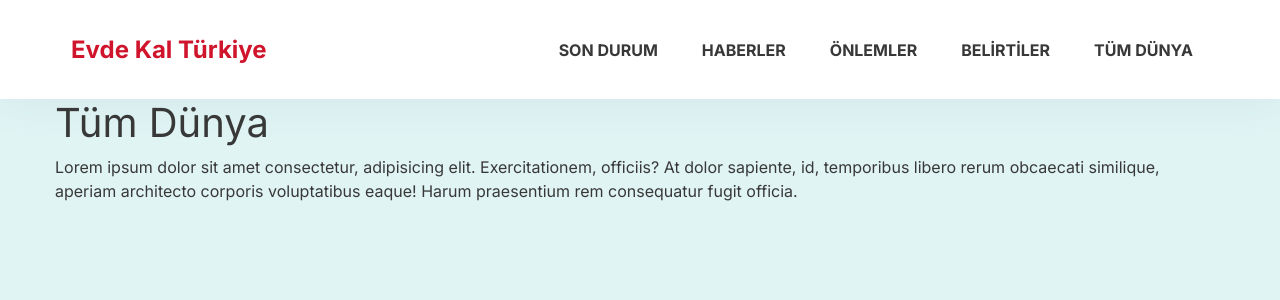
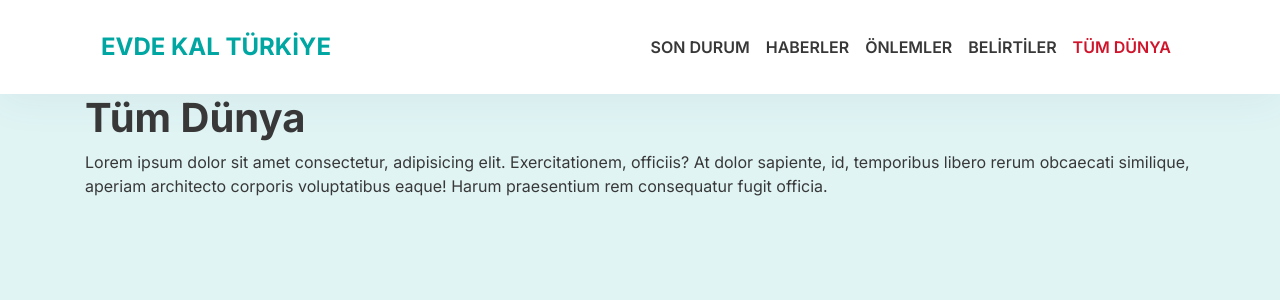
Before and after one commit to mavisland/covid19-turkey, a React (Create React App) app: page /dunya in a window 1280 px wide. Shown: the top 300 px of the page. Built offline with nearby package versions, Linux system fonts and the light colour scheme.

Commit message:
Header ve Ana Sayfa düzenlendi

```diff
--- a/src/components/App.js
+++ b/src/components/App.js
@@ -9,12 +9,9 @@ import Belirtiler from "../pages/Belirtiler";
 import Dunya from "../pages/Dunya";
 import SayfaBulunamadi from "../pages/SayfaBulunamadi";
 
-// import LatestCases from "./LatestCases";
-// import CaseCharts from "./CaseCharts";
-
 function App() {
   return (
-    <main className="app">
+    <div>
       <Header />
       <Switch>
         <Route exact path="/">
@@ -36,7 +33,7 @@ function App() {
           <SayfaBulunamadi />
         </Route>
       </Switch>
-    </main>
+    </div>
   );
 }
 
--- a/src/components/CaseCharts.js
+++ b/src/components/CaseCharts.js
@@ -1,6 +1,9 @@
 import React, { Component } from "react";
+
 import axios from "axios";
 import Chart from "react-apexcharts";
+
+import { Container, Row, Col } from "reactstrap";
 
 class CaseCharts extends Component {
   constructor(props) {
@@ -94,19 +97,40 @@ class CaseCharts extends Component {
     const { error, isLoaded, chartOptions, chartSeriesCases, chartSeriesDeaths } = this.state;
 
     if (error) {
-      return <div>Error: {error.message}</div>;
+      return (
+        <Container>
+          <div className="case total-death">
+            <div className="case-wrapper">
+              <span className="case-title">Hata oluştu...</span>
+              <span className="case-value">{error.message}</span>
+            </div>
+          </div>
+        </Container>
+      );
     }
 
     if (!isLoaded) {
-      return <div>Yükleniyor...</div>;
+      return (
+        <Container>
+          <div className="case active-case">
+            <div className="case-wrapper">
+              <span className="case-title">Yükleniyor...</span>
+            </div>
+          </div>
+        </Container>
+      );
     } else {
       return (
-        <div>
-          <div className="mixed-chart">
-            <Chart type="area" options={chartOptions} series={chartSeriesCases} />
-            <Chart type="area" options={chartOptions} series={chartSeriesDeaths} />
-          </div>
-        </div>
+        <Container>
+          <Row>
+            <Col md="6">
+              <Chart type="area" options={chartOptions} series={chartSeriesCases} />
+            </Col>
+            <Col md="6">
+              <Chart type="area" options={chartOptions} series={chartSeriesDeaths} />
+            </Col>
+          </Row>
+        </Container>
       );
     }
   }
--- a/src/components/Header.js
+++ b/src/components/Header.js
@@ -1,43 +1,50 @@
-import React from "react";
-import { Link, NavLink } from "react-router-dom";
+import React, { useState } from "react";
+import { Container, Collapse, Navbar, NavbarBrand, NavbarToggler, Nav, NavItem } from "reactstrap";
+import { NavLink as RouterLink } from "react-router-dom";
 
 function Header() {
+  const [isOpen, setIsOpen] = useState(false);
+  const toggle = () => setIsOpen(!isOpen);
+
   return (
     <div className="header">
-      <div className="container">
-        <div className="navbar">
-          <Link to="/" exact className="logo">
+      <Container>
+        <Navbar light expand="md">
+          <NavbarBrand href="/" className="text-primary">
             Evde Kal Türkiye
-          </Link>
-          <ul className="menu">
-            <li>
-              <NavLink exact activeClassName="active" to="/">
-                Son Durum
-              </NavLink>
-            </li>
-            <li>
-              <NavLink activeClassName="active" to="/haberler">
-                Haberler
-              </NavLink>
-            </li>
-            <li>
-              <NavLink activeClassName="active" to="/onlemler">
-                Önlemler
-              </NavLink>
-            </li>
-            <li>
-              <NavLink activeClassName="active" to="/belirtiler">
-                Belirtiler
-              </NavLink>
-            </li>
-            <li>
-              <NavLink activeClassName="active" to="/dunya">
-                Tüm Dünya
-              </NavLink>
-            </li>
-          </ul>
-        </div>
-      </div>
+          </NavbarBrand>
+          <NavbarToggler onClick={toggle} />
+          <Collapse isOpen={isOpen} navbar>
+            <Nav className="ml-auto" navbar>
+              <NavItem>
+                <RouterLink exact className="nav-link" activeClassName="active" to="/">
+                  Son Durum
+                </RouterLink>
+              </NavItem>
+              <NavItem>
+                <RouterLink className="nav-link" activeClassName="active" to="/haberler">
+                  Haberler
+                </RouterLink>
+              </NavItem>
+              <NavItem>
+                <RouterLink className="nav-link" activeClassName="active" to="/onlemler">
+                  Önlemler
+                </RouterLink>
+              </NavItem>
+              <NavItem>
+                <RouterLink className="nav-link" activeClassName="active" to="/belirtiler">
+                  Belirtiler
+                </RouterLink>
+              </NavItem>
+              <NavItem>
+                <RouterLink className="nav-link" activeClassName="active" to="/dunya">
+                  Tüm Dünya
+                </RouterLink>
+              </NavItem>
+            </Nav>
+          </Collapse>
+        </Navbar>
+      </Container>
     </div>
   );
 }
--- a/src/components/LatestCases.js
+++ b/src/components/LatestCases.js
@@ -1,5 +1,6 @@
 import React, { useState, useEffect } from "react";
 import axios from "axios";
+import { Container, Row, Col } from "reactstrap";
 
 const useFetch = () => {
   const [data, setData] = useState(null);
@@ -39,11 +40,16 @@ function LatestCases() {
 
   return (
     <div className="latest-cases">
+      <Container>
         {loading ? (
-        <div>Yükleniyor...</div>
+          <div className="case active-case">
+            <div className="case-wrapper">
+              <span className="case-title">Yükleniyor...</span>
+            </div>
+          </div>
         ) : (
-        <div className="container">
-          <div className="case-row" id={data[0].id}>
+          <Row>
+            <Col md="6" lg="3">
               <div className="case total-case">
                 <div className="case-wrapper">
                   <span className="case-title">
@@ -52,12 +58,16 @@ function LatestCases() {
                   <span className="case-value">Toplam Vaka Sayısı</span>
                 </div>
               </div>
+            </Col>
+            <Col md="6" lg="3">
               <div className="case active-case">
                 <div className="case-wrapper">
                   <span className="case-title">{data[0].active_cases}</span>
                   <span className="case-value">Aktif Vaka Sayısı</span>
                 </div>
               </div>
+            </Col>
+            <Col md="6" lg="3">
               <div className="case total-death">
                 <div className="case-wrapper">
                   <span className="case-title">
@@ -66,15 +76,18 @@ function LatestCases() {
                   <span className="case-value">Toplam Ölüm Sayısı</span>
                 </div>
               </div>
+            </Col>
+            <Col md="6" lg="3">
               <div className="case total-recovered">
                 <div className="case-wrapper">
                   <span className="case-title">{data[0].total_recovered}</span>
                   <span className="case-value">İyileşen Sayısı</span>
                 </div>
               </div>
-          </div>
-        </div>
+            </Col>
+          </Row>
         )}
+      </Container>
     </div>
   );
 }
--- a/src/pages/SonDurum.js
+++ b/src/pages/SonDurum.js
@@ -3,11 +3,13 @@ import React from "react";
 import LatestCases from "../components/LatestCases";
 import CaseCharts from "../components/CaseCharts";
 
-const SonDurum = () => (
-  <div className="container">
-    <LatestCases />
-    <CaseCharts />
-  </div>
-);
+function SonDurum() {
+  return (
+    <div>
+      <LatestCases />
+      <CaseCharts />
+    </div>
+  );
+}
 
 export default SonDurum;
--- a/src/styles/abstracts/_variables.scss
+++ b/src/styles/abstracts/_variables.scss
@@ -1,13 +1,16 @@
-$primary-color: #00a6a2;
+// Colors
+$primary: #00a6a2 !default;
 
-$body-bg-color: mix($primary-color, #fff, 12%);
-$body-text-color: #383838;
+// Body
+$body-bg: mix($primary, #fff, 12%) !default;
+$body-color: #383838 !default;
 
+// Links
+$link-color: #cf142b !default;
+$link-hover-color: $body-color !default;
+$link-hover-decoration: none !default;
+
+// Typography
 $font-family-base: "Inter", -apple-system, BlinkMacSystemFont, "Segoe UI", "Roboto", "Oxygen", "Ubuntu", "Cantarell",
-  "Fira Sans", "Droid Sans", "Helvetica Neue", sans-serif;
-$font-size-base: 1rem;
-$font-weight-base: 400;
-$line-height-base: 1.5rem;
-
-$link-color: #cf142b;
-$link-hover-color: $body-text-color;
+  "Fira Sans", "Droid Sans", "Helvetica Neue", sans-serif !default;
+$headings-font-weight: 700 !default;
--- a/src/styles/base/_container.scss
+++ /dev/null
@@ -1,5 +0,0 @@
-.container {
-  margin-left: auto;
-  margin-right: auto;
-  max-width: 1200px;
-}
--- a/src/styles/base/_generic.scss
+++ b/src/styles/base/_generic.scss
@@ -1,29 +1,8 @@
-*,
-*:before,
-*:after {
-  box-sizing: border-box;
-}
-
 html {
   -webkit-font-smoothing: antialiased;
   -moz-osx-font-smoothing: grayscale;
 }
 
-body {
-  background-color: $body-bg-color;
-  color: $body-text-color;
-  font-family: $font-family-base;
-  font-size: $font-size-base;
-  font-weight: $font-weight-base;
-  margin: 0;
+a {
+  transition: all 0.15s ease-in;
 }
-
-a {
-  color: $link-color;
-  text-decoration: none;
-  transition: all 0.15s ease-in;
-
-  &:hover {
-    color: $link-hover-color;
-  }
-}
--- a/src/styles/components/_header.scss
+++ b/src/styles/components/_header.scss
@@ -1,6 +1,6 @@
 .header {
   background-color: #fff;
   box-shadow: 0 5px 40px rgba(80, 101, 142, 0.08);
-  padding-bottom: 1.35rem;
-  padding-top: 1.35rem;
+  padding-bottom: 1rem;
+  padding-top: 1rem;
 }
--- a/src/styles/components/_navbar.scss
+++ b/src/styles/components/_navbar.scss
@@ -1,38 +1,28 @@
-.navbar {
-  display: flex;
-  align-items: center;
-  justify-content: space-between;
-
-  .logo {
-    display: block;
+// Navbar
+.navbar-light {
+  // Navbar
+  .navbar-brand {
     font-size: 1.5rem;
     font-weight: 700;
-    margin: 0;
+    text-transform: uppercase;
   }
-  .menu {
-    display: flex;
-    list-style-type: none;
-    margin: 0;
-    padding-left: 0;
+  .navbar-nav {
+    // Navbar Link
+    .nav-link {
+      color: #383838;
+      font-weight: 600;
+      text-transform: uppercase;
 
-    > li {
-      padding-left: 0.5rem;
-      padding-right: 0.5rem;
-
-      > a {
-        color: #383838;
-        display: block;
-        font-weight: 700;
-        padding: 0.5rem;
-        text-transform: uppercase;
-
-        &:hover {
+      &:hover {
+        color: #cf142b;
+      }
+      &.active {
+        &,
+        &:hover,
+        &:focus {
           color: #cf142b;
         }
       }
     }
-    > li + li {
-      margin-left: 0.75rem;
-    }
   }
 }
--- a/src/styles/pages/_son-durum.scss
+++ b/src/styles/pages/_son-durum.scss
@@ -1,19 +1,9 @@
 .latest-cases {
   margin-top: 3rem;
   width: 100%;
-
-  .case-row {
-    display: flex;
-    flex-wrap: wrap;
-    margin-left: -1rem;
-    margin-right: -1rem;
 }
 .case {
-    flex: 0 0 25%;
-    max-width: 25%;
   margin-bottom: 2rem;
-    padding-left: 1rem;
-    padding-right: 1rem;
   position: relative;
   text-align: center;
 }
@@ -61,4 +51,3 @@
 .active-case .case-wrapper {
   border-top-color: #fecc65;
 }
-}
--- a/src/styles/style.scss
+++ b/src/styles/style.scss
@@ -1,5 +1,8 @@
 // covid19-turkey Styles
 // -------------------------
+
+// Variables
+@import "abstracts/variables";
 
 // Bootstrap
 @import "../../node_modules/bootstrap/scss/bootstrap";
@@ -7,12 +10,8 @@
 // Fonts
 @import url("https://fonts.googleapis.com/css?family=Inter:400,600,700,900&display=swap&subset=latin-ext");
 
-// Variables
-@import "abstracts/variables";
-
 // Base Styles
 @import "base/generic";
-@import "base/container";
 
 // Components
 @import "components/app";
```
Lines whose indentation alone changed are shown as unchanged.
